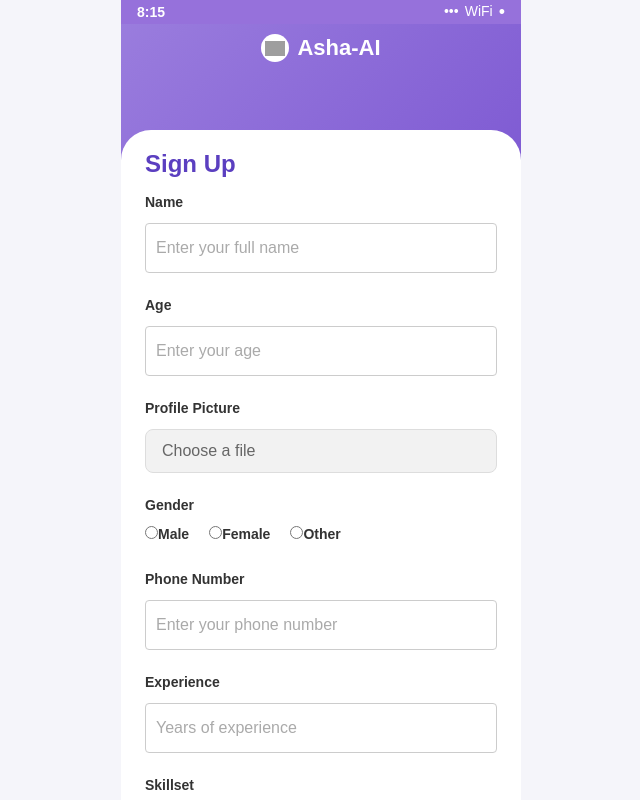
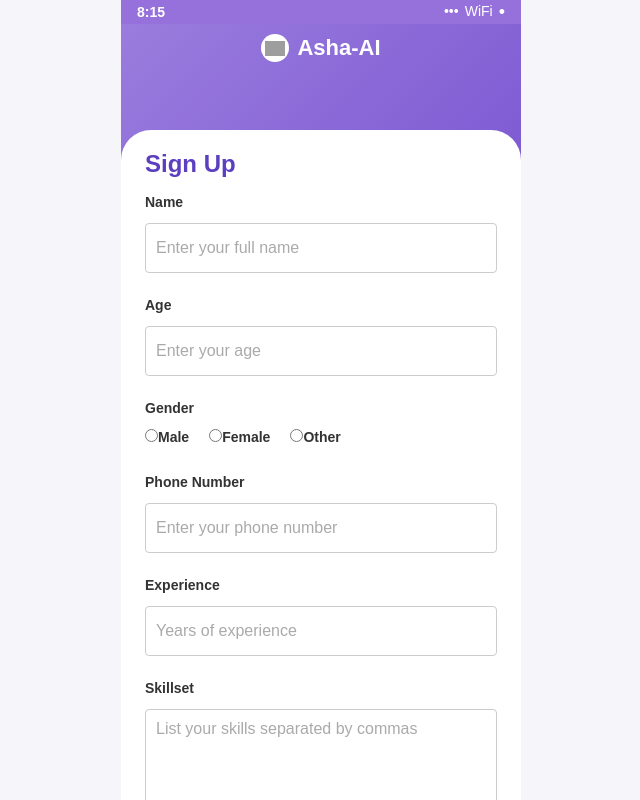
Before and after one commit to CPPavithra/AshaAIBot, a React (Create React App) app in the folder asha_ai/: page /signup in a window 1280 px wide. Shown: the whole page, without its empty margins (319-959 px from the left). Built offline with nearby package versions, Linux system fonts and the light colour scheme; grey boxes are pictures that could not be loaded.

Commit message:
Changed profile pic parsing

```diff
--- a/asha_ai/src/components/Signup.js
+++ b/asha_ai/src/components/Signup.js
@@ -128,7 +128,8 @@
             />
           </div>
 
-          <div className="form-group">
+
+<div className="form-group" style={{ display: "none" }}>
   <label htmlFor="profilePic">Profile Picture</label>
   <div className="file-upload">
     <input
```
Lines whose indentation alone changed are shown as unchanged.
